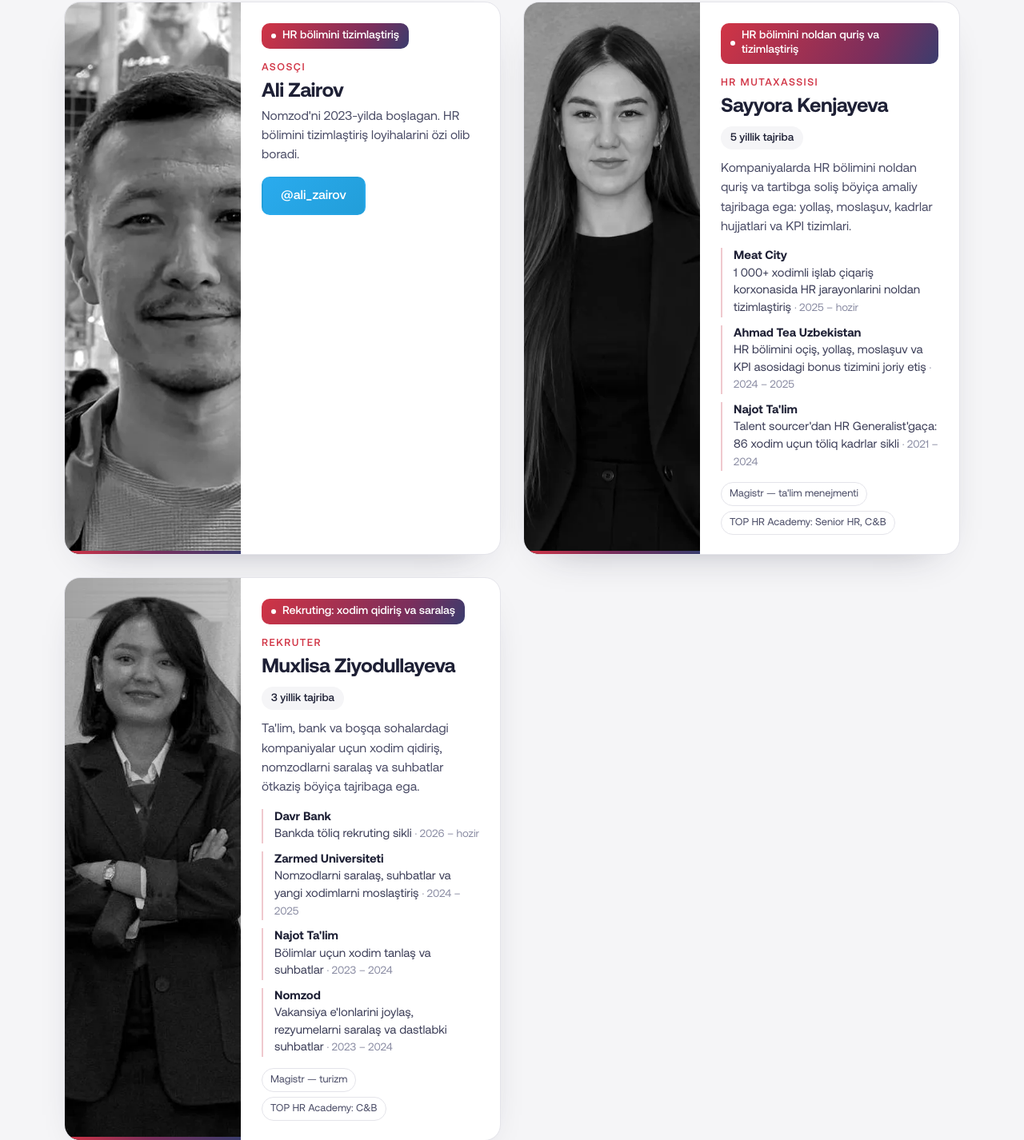
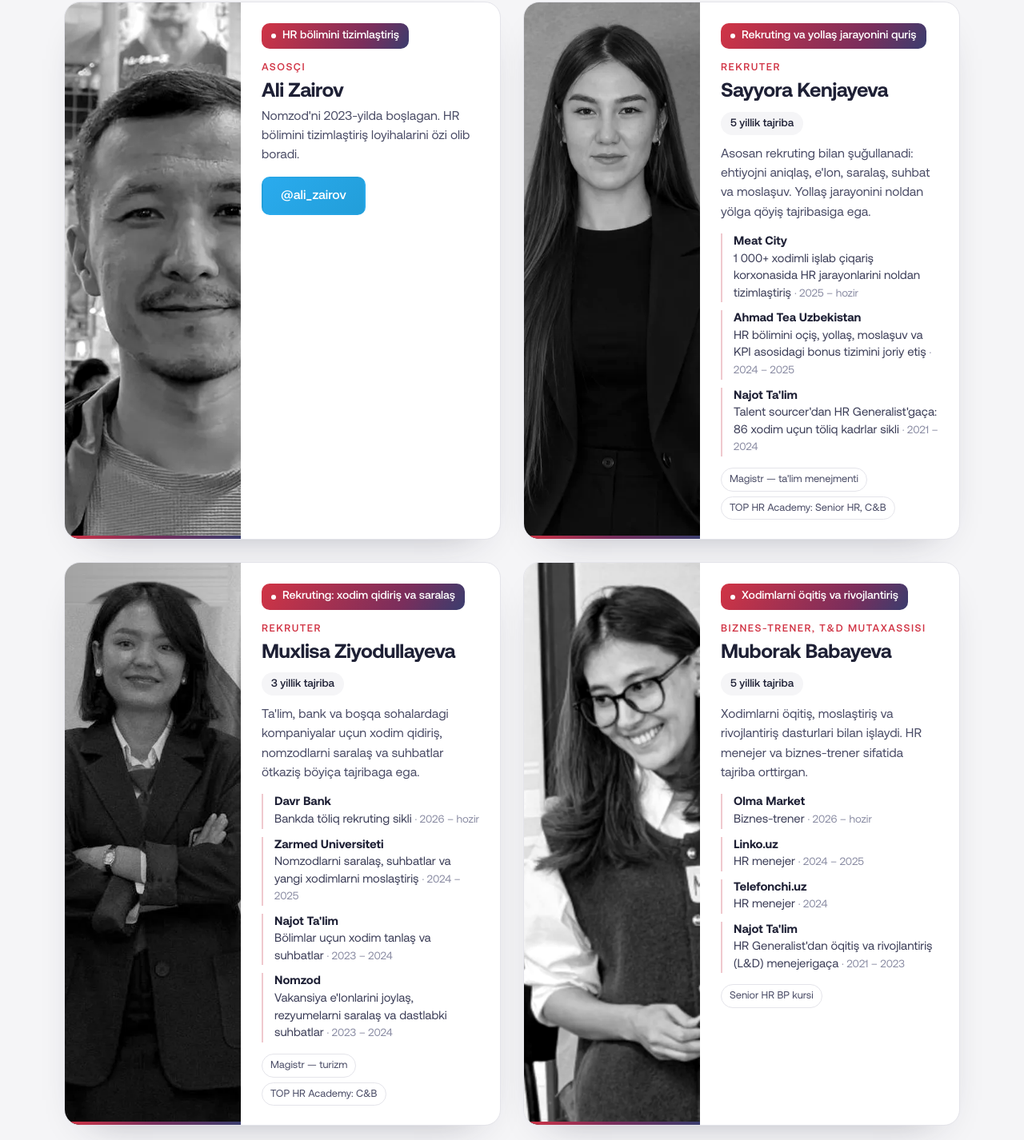
Before and after one commit to alizairov/nomzod-test, a plain HTML site: page site/index.html in a window 1280 px wide. Shown: the part 3984-5410 px from the top of the page at 80% size. Drawn offline with Linux system fonts and the light colour scheme.

Commit message:
Jamoa: Muborak Babayeva qo'shildi, Sayyora rekruter sifatida
Co-Authored-By: Claude Opus 5.5 <noreply@anthropic.com>
Claude-Session: https://claude.ai/code/session_01Rtc6UA9EmHm2q8zhMxn6CZ

```diff
--- a/site/index.html
+++ b/site/index.html
@@ -174,14 +174,14 @@
       <article class="member reveal">
         <div class="member__ph"><picture><source srcset="assets/team/sayyora.webp" type="image/webp"><img src="assets/team/sayyora.jpg" alt="Sayyora Kenjayeva" width="720" height="900" loading="lazy"></picture></div>
         <div class="member__body">
-          <p class="member__focus">HR bo'limini noldan qurish va tizimlashtirish</p>
-          <p class="member__role">HR mutaxassisi</p>
+          <p class="member__focus">Rekruting va yollash jarayonini qurish</p>
+          <p class="member__role">Rekruter</p>
           <h3 class="member__name">Sayyora Kenjayeva</h3>
           <span class="member__exp">5 yillik tajriba</span>
-          <p class="member__bio">Kompaniyalarda HR bo'limini noldan qurish va tartibga solish bo'yicha amaliy tajribaga ega: yollash, moslashuv, kadrlar hujjatlari va KPI tizimlari.</p>
+          <p class="member__bio">Asosan rekruting bilan shug'ullanadi: ehtiyojni aniqlash, e'lon, saralash, suhbat va moslashuv. Yollash jarayonini noldan yo'lga qo'yish tajribasiga ega.</p>
           <ul class="member__list">
-            <li><b>Meat City</b> 1 000+ xodimli ishlab chiqarish korxonasida HR jarayonlarini noldan tizimlashtirish <span>· 2025 – hozir</span></li>
-            <li><b>Ahmad Tea Uzbekistan</b> HR bo'limini ochish, yollash, moslashuv va KPI asosidagi bonus tizimini joriy etish <span>· 2024 – 2025</span></li>
+            <li><b data-noconv>Meat City</b> 1 000+ xodimli ishlab chiqarish korxonasida HR jarayonlarini noldan tizimlashtirish <span>· 2025 – hozir</span></li>
+            <li><b data-noconv>Ahmad Tea Uzbekistan</b> HR bo'limini ochish, yollash, moslashuv va KPI asosidagi bonus tizimini joriy etish <span>· 2024 – 2025</span></li>
             <li><b data-noconv>Najot Ta'lim</b> Talent sourcer'dan HR Generalist'gacha: 86 xodim uchun to'liq kadrlar sikli <span>· 2021 – 2024</span></li>
           </ul>
           <ul class="member__tags">
@@ -199,14 +199,33 @@
           <span class="member__exp">3 yillik tajriba</span>
           <p class="member__bio">Ta'lim, bank va boshqa sohalardagi kompaniyalar uchun xodim qidirish, nomzodlarni saralash va suhbatlar o'tkazish bo'yicha tajribaga ega.</p>
           <ul class="member__list">
-            <li><b>Davr Bank</b> Bankda to'liq rekruting sikli <span>· 2026 – hozir</span></li>
-            <li><b>Zarmed Universiteti</b> Nomzodlarni saralash, suhbatlar va yangi xodimlarni moslashtirish <span>· 2024 – 2025</span></li>
+            <li><b data-noconv>Davr Bank</b> Bankda to'liq rekruting sikli <span>· 2026 – hozir</span></li>
+            <li><b data-noconv>Zarmed Universiteti</b> Nomzodlarni saralash, suhbatlar va yangi xodimlarni moslashtirish <span>· 2024 – 2025</span></li>
             <li><b data-noconv>Najot Ta'lim</b> Bo'limlar uchun xodim tanlash va suhbatlar <span>· 2023 – 2024</span></li>
             <li><b data-noconv>Nomzod</b> Vakansiya e'lonlarini joylash, rezyumelarni saralash va dastlabki suhbatlar <span>· 2023 – 2024</span></li>
           </ul>
           <ul class="member__tags">
             <li>Magistr — turizm</li>
             <li>TOP HR Academy: C&amp;B</li>
+          </ul>
+        </div>
+      </article>
+      <article class="member reveal">
+        <div class="member__ph"><picture><source srcset="assets/team/muborak.webp" type="image/webp"><img src="assets/team/muborak.jpg" alt="Muborak Babayeva" width="720" height="900" loading="lazy" style="object-position:30% 20%"></picture></div>
+        <div class="member__body">
+          <p class="member__focus">Xodimlarni o'qitish va rivojlantirish</p>
+          <p class="member__role">Biznes-trener, T&amp;D mutaxassisi</p>
+          <h3 class="member__name">Muborak Babayeva</h3>
+          <span class="member__exp">5 yillik tajriba</span>
+          <p class="member__bio">Xodimlarni o'qitish, moslashtirish va rivojlantirish dasturlari bilan ishlaydi. HR menejer va biznes-trener sifatida tajriba orttirgan.</p>
+          <ul class="member__list">
+            <li><b data-noconv>Olma Market</b> Biznes-trener <span>· 2026 – hozir</span></li>
+            <li><b data-noconv>Linko.uz</b> HR menejer <span>· 2024 – 2025</span></li>
+            <li><b data-noconv>Telefonchi.uz</b> HR menejer <span>· 2024</span></li>
+            <li><b data-noconv>Najot Ta'lim</b> HR Generalist'dan o'qitish va rivojlantirish (L&amp;D) menejerigacha <span>· 2021 – 2023</span></li>
+          </ul>
+          <ul class="member__tags">
+            <li>Senior HR BP kursi</li>
           </ul>
         </div>
       </article>
```
Also changed, not shown: site/assets/team/muborak.jpg (added), site/assets/team/muborak.webp (added).
